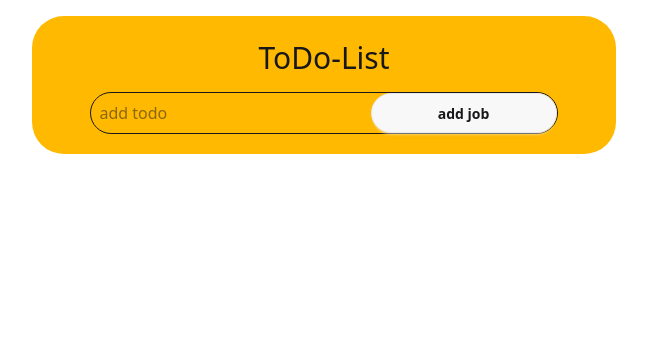
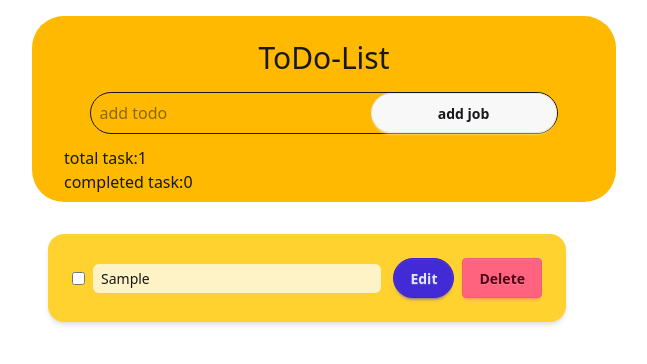
Before and after one commit to Sahadat-Hossen1/React-to-do-app, a React (Vite) app: page / in a window 1280 px wide. Both pictures are taken after typing "Sample" into the empty fields and a click on the button "add job". Shown: the top 364 px of the page, without its empty margins (316-963 px from the left). Built offline with nearby package versions, Linux system fonts and the light colour scheme.

Commit message:
update checked box dainamicaly and also use alert when total task and completed task equal

```diff
--- a/src/App.jsx
+++ b/src/App.jsx
@@ -3,13 +3,13 @@ import React, { useEffect, useState } from "react";
 const App = () => {
   //for all task
   const [Tasks, setTasks] = useState(() => {
-//load the save task
-    const raw=localStorage.getItem("Tasks");
-if(!raw)return [];
-const save=JSON.parse(raw)
-    try{
-      return Array.isArray(save)?save:[];
-    }catch(error){
+    //load the save task
+    const raw = localStorage.getItem("Tasks");
+    if (!raw) return [];
+    const save = JSON.parse(raw);
+    try {
+      return Array.isArray(save) ? save : [];
+    } catch (error) {
       console.log(`error message is : ${error}`);
       return [];
     }
@@ -20,33 +20,46 @@ const save=JSON.parse(raw)
     e.preventDefault();
     const form = e.target;
     const getTask = form.todo.value.trim();
-    if (getTask === ""){
+    if (getTask === "") {
       setEmpty(true);
-       return
-      }
+      return;
+    }
     const newTask = {
       TaskItem: getTask,
       checked: false,
       id: new Date(),
     };
-    setTasks((prevTask)=>{
-      const  tasksArray=Array.isArray(prevTask)?prevTask:[]
-      return [...tasksArray, newTask]
+    setTasks((prevTask) => {
+      const tasksArray = Array.isArray(prevTask) ? prevTask : [];
+      return [...tasksArray, newTask];
     });
     setEmpty(false);
-    form.todo.value=''
+    form.todo.value = "";
     console.log(newTask);
   };
   //for save task when new task add and edit and delete
+  useEffect(() => {
+    localStorage.setItem("Tasks", JSON.stringify(Tasks));
+  }, [Tasks]);
+
+  //for checkbox and check length
+  const [checkedLength, setCheckedLength] = useState(0);
+  const handleChecked = (index) => {
+    const check = Tasks.map((task, i) => {
+      return i === index ? { ...task, checked: !task.checked } : task;
+    });
+    setTasks(check);
+  };
   useEffect(()=>{
-    localStorage.setItem("Tasks",JSON.stringify(Tasks))
-  },[Tasks])
+    const tasksLength=Tasks.length;
+    const checked=Tasks.filter((task)=>task.checked===true).length;
+    setCheckedLength(checked);
+    if (tasksLength > 0 && tasksLength===checkedLength) {
+      alert('Good job man');
+    }
 
-  // console.log(Array.isArray(Tasks));
-  console.log("Tasks value:", Tasks);
-// console.log("Type of Tasks:", typeof Tasks);
-
-
+  })
+  // console.log(Tasks);
 
   return (
     <div className="max-w-[600px] mx-auto mt-4 px-2 rounded-2xl">
@@ -63,15 +76,57 @@ const save=JSON.parse(raw)
             name="todo"
             className="focus:outline-none focus:rounded-3xl pl-2 w-3/5"
           />
-          <button type="submit" className=" btn hover:btn-primary  rounded-3xl py-3 w-2/5">
+          <button
+            type="submit"
+            className=" btn hover:btn-primary  rounded-3xl py-3 w-2/5"
+          >
             add job
           </button>
         </form>
-        {
-           empty ? <h1 className="text-center text-xl text-red-700">write something in the input</h1>:""
-        }
+        <div className="pl-8">
+       <h1> total task:{Tasks.length} </h1>
+       <h1>completed task:{checkedLength} </h1>
+        </div>
+        {empty ? (
+          <h1 className="text-center text-xl text-red-700">
+            write something in the input
+          </h1>
+        ) : (
+          ""
+        )}
       </div>
+      {/*show the task item8*/}
+      <div className="flex flex-col gap-3 my-8 max-w-[550px] w-full px-4">
+        {Tasks?.map((task, i) => (
+          <div
+            key={i}
+            className="card w-full bg-amber-300 mx-auto rounded-2xl shadow-md"
+          >
+            <div className="card-body flex flex-col md:flex-row md:flex-wrap items-center justify-between gap-3">
+              {/* Left side (checkbox + text) */}
+              <div className="flex flex-row items-center gap-2 w-full md:flex-1 min-w-0">
+                <input
+                  type="checkbox"
+                  checked={task.checked}
+                  onChange={() => handleChecked(i)}
+                />
 
+                <h1 className="bg-amber-100 px-2 py-1 rounded-md break-words truncate w-full">
+                  {task?.TaskItem}
+                </h1>
+              </div>
+
+              {/* Right side (buttons) */}
+              <div className="flex flex-row gap-2 w-full md:w-auto justify-end flex-shrink-0">
+                <button className="btn btn-primary rounded-full px-4">
+                  Edit
+                </button>
+                <button className="btn btn-error px-4">Delete</button>
+              </div>
+            </div>
+          </div>
+        ))}
+      </div>
     </div>
   );
 };
```
